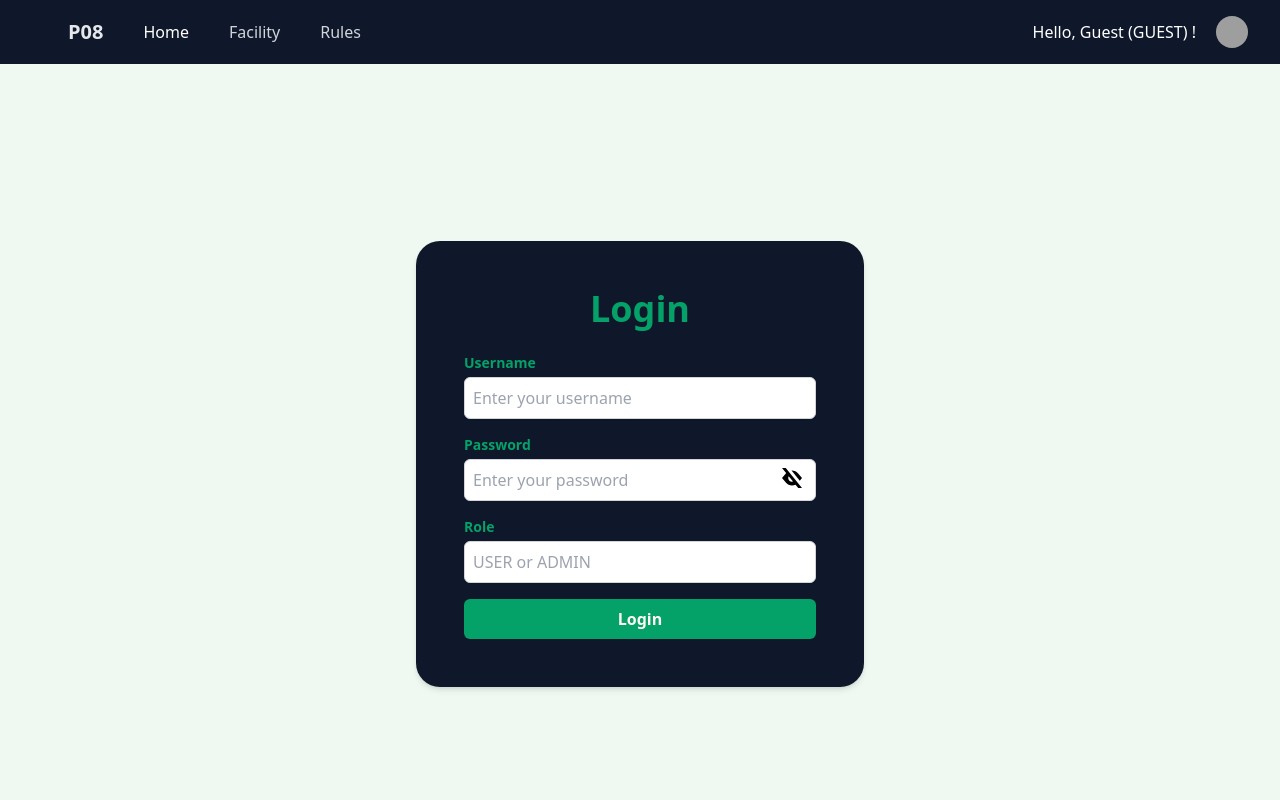
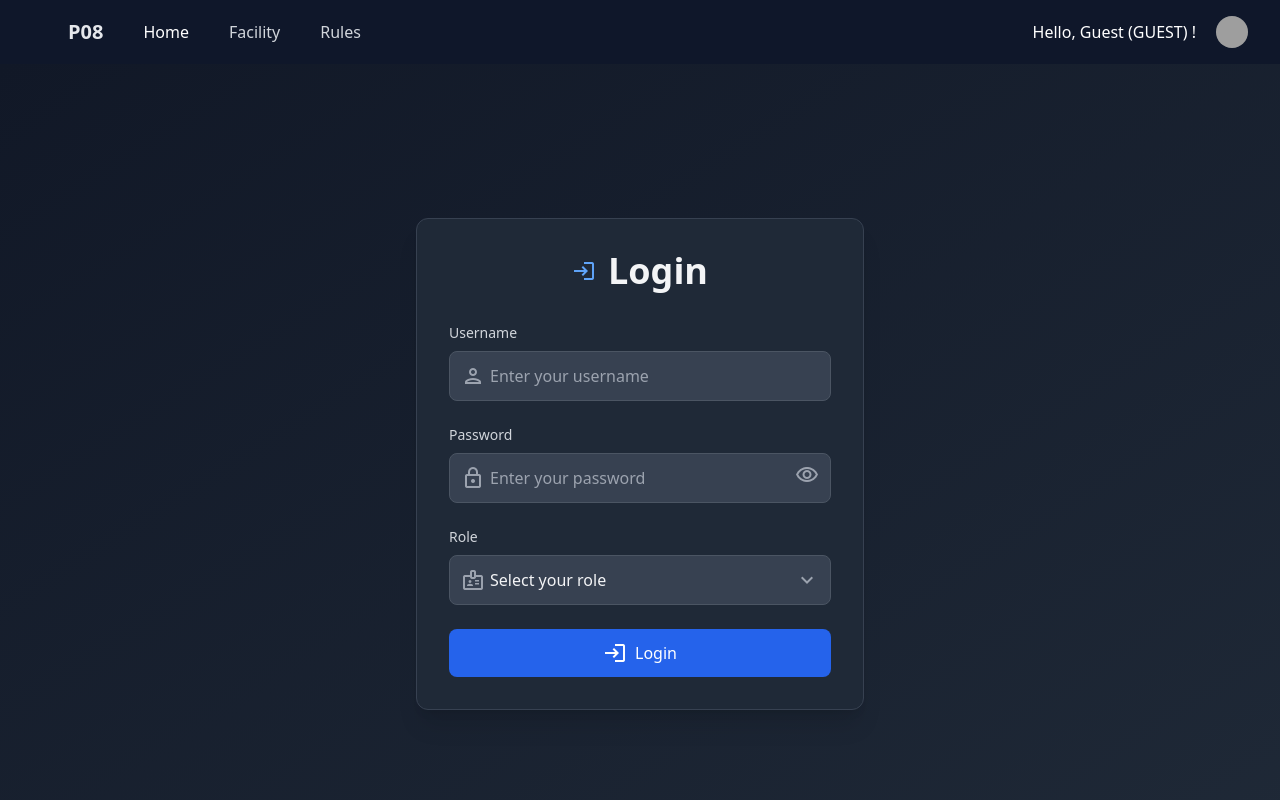
Before and after one commit to athallabf/pweb-fp-P08-2024, a Nuxt app in the folder frontend/: page / in a window 1280 px wide. Shown: the top 800 px of the page. Built offline with nearby package versions, Linux system fonts and the light colour scheme; grey boxes are pictures that could not be loaded.

Commit message:
refactor: make the design better

```diff
--- a/frontend/pages/index.vue
+++ b/frontend/pages/index.vue
@@ -1,82 +1,127 @@
 <template>
   <div
-    class="flex items-center justify-center h-screen bg-[#C9E9D2] bg-opacity-30"
+    class="flex items-center justify-center min-h-screen bg-gradient-to-br from-gray-900 to-gray-800"
   >
-    <div class="w-full max-w-md bg-[#0f172a] shadow-md rounded-3xl p-12">
-      <h1 class="text-4xl font-extrabold text-center mb-6 text-[#04a268]">
+    <div
+      class="w-full max-w-md bg-gray-800 shadow-xl rounded-xl p-8 border border-gray-700"
+    >
+      <h1
+        class="text-4xl font-bold text-center mb-8 text-gray-100 flex items-center justify-center"
+      >
+        <span class="material-icons-outlined mr-3 text-blue-400">login</span>
         Login
       </h1>
-      <form @submit.prevent="handleSubmit">
-        <div v-if="errorMessage" class="mb-4 text-red-400 text-sm">
+
+      <form @submit.prevent="handleSubmit" class="space-y-6">
+        <div
+          v-if="errorMessage"
+          class="p-4 mb-4 text-red-400 bg-red-900/30 border border-red-500/30 rounded-lg text-sm flex items-center"
+        >
+          <span class="material-icons-outlined mr-2">error</span>
           {{ errorMessage }}
         </div>
-        <div class="mb-4">
-          <label for="username" class="block text-sm font-bold text-[#04a268]">
+
+        <!-- Username Field -->
+        <div>
+          <label
+            for="username"
+            class="block text-sm font-medium text-gray-300 mb-2"
+          >
             Username
           </label>
+          <div class="relative">
+            <span
+              class="material-icons-outlined absolute left-3 top-1/2 transform -translate-y-1/2 text-gray-400"
+            >
+              person
+            </span>
             <input
               type="text"
               id="username"
               v-model="username"
-            class="mt-1 p-2 w-full border border-gray-300 rounded-md shadow-sm focus:ring-[#789DBC] focus:border-[#789DBC]"
+              class="w-full bg-gray-700 border border-gray-600 text-gray-100 pl-10 pr-4 py-3 rounded-lg focus:border-blue-500 focus:ring-1 focus:ring-blue-500"
               placeholder="Enter your username"
               required
             />
           </div>
-        <div class="mb-4">
-          <label for="password" class="block text-sm font-bold text-[#04a268]">
+        </div>
+
+        <!-- Password Field -->
+        <div>
+          <label
+            for="password"
+            class="block text-sm font-medium text-gray-300 mb-2"
+          >
             Password
           </label>
           <div class="relative">
+            <span
+              class="material-icons-outlined absolute left-3 top-1/2 transform -translate-y-1/2 text-gray-400"
+            >
+              lock
+            </span>
             <input
               :type="showPassword ? 'text' : 'password'"
               id="password"
               v-model="password"
-              class="mt-1 p-2 w-full border border-gray-300 rounded-md shadow-sm focus:ring-[#789DBC] focus:border-[#789DBC] pr-10"
+              class="w-full bg-gray-700 border border-gray-600 text-gray-100 pl-10 pr-12 py-3 rounded-lg focus:border-blue-500 focus:ring-1 focus:ring-blue-500"
               placeholder="Enter your password"
               required
             />
             <button
               type="button"
               @click="togglePasswordVisibility"
-              class="absolute right-3 top-1/2 transform -translate-y-1/2 focus:outline-none"
+              class="absolute right-3 top-1/2 transform -translate-y-1/2 text-gray-400 hover:text-gray-300 focus:outline-none"
             >
-              <img
-                v-if="showPassword"
-                src="../public/showpassword.svg"
-                alt="Show Password"
-                class="w-6 h-5"
-              />
-              <img
-                v-else
-                src="../public/hidepassword.svg"
-                alt="Hide Password"
-                class="w-6 h-5"
-              />
+              <span class="material-icons-outlined">
+                {{ showPassword ? "visibility_off" : "visibility" }}
+              </span>
             </button>
           </div>
         </div>
-        <div class="mb-4">
-          <label for="role" class="block text-sm font-bold text-[#04a268]">
+
+        <!-- Role Field -->
+        <div>
+          <label
+            for="role"
+            class="block text-sm font-medium text-gray-300 mb-2"
+          >
             Role
           </label>
-          <input
-            type="text"
+          <div class="relative">
+            <span
+              class="material-icons-outlined absolute left-3 top-1/2 transform -translate-y-1/2 text-gray-400"
+            >
+              badge
+            </span>
+            <select
               id="role"
               v-model="role"
-            class="mt-1 p-2 w-full border border-gray-300 rounded-md shadow-sm focus:ring-[#789DBC] focus:border-[#789DBC]"
-            placeholder="USER or ADMIN"
+              class="w-full bg-gray-700 border border-gray-600 text-gray-100 pl-10 pr-4 py-3 rounded-lg focus:border-blue-500 focus:ring-1 focus:ring-blue-500 appearance-none"
               required
-          />
+            >
+              <option value="" disabled selected class="bg-gray-700">
+                Select your role
+              </option>
+              <option value="USER" class="bg-gray-700">User</option>
+              <option value="ADMIN" class="bg-gray-700">Admin</option>
+            </select>
+            <span
+              class="material-icons-outlined absolute right-3 top-1/2 transform -translate-y-1/2 text-gray-400 pointer-events-none"
+            >
+              expand_more
+            </span>
           </div>
-        <div class="flex flex-col">
+        </div>
+
+        <!-- Submit Button -->
         <button
           type="submit"
-            class="w-full font-semibold py-2 px-4 bg-[#04a268] text-[#FEF9F2] rounded-md hover:bg-[#6A42C2]/90 focus:outline-none focus:ring-2 focus:ring-[#789DBC]"
+          class="w-full bg-blue-600 hover:bg-blue-700 text-white font-medium py-3 px-4 rounded-lg transition-colors flex items-center justify-center space-x-2"
         >
-            Login
+          <span class="material-icons-outlined">login</span>
+          <span>Login</span>
         </button>
-        </div>
       </form>
     </div>
   </div>
@@ -120,17 +165,13 @@ export default {
         }
 
         const data = await response.json();
-        console.log(data);
         userStore.setUser(username.value, role.value);
 
-        // Simpan token dan role ke localStorage
         localStorage.setItem("username", username.value);
         localStorage.setItem("role", role.value);
         localStorage.setItem("token", data.token);
 
-        alert("Login successful!");
-
-        // Redirect berdasarkan role
+        // Redirect based on role
         if (role.value.toUpperCase() === "USER") {
           window.location.href = "/user";
         } else if (role.value.toUpperCase() === "ADMIN") {
@@ -155,3 +196,18 @@ export default {
   },
 };
 </script>
+
+<style scoped>
+/* Custom select styling */
+select {
+  -webkit-appearance: none;
+  -moz-appearance: none;
+  appearance: none;
+}
+
+/* Remove default focus outline and add custom one */
+input:focus,
+select:focus {
+  outline: none;
+}
+</style>
```
Lines whose indentation alone changed are shown as unchanged.
